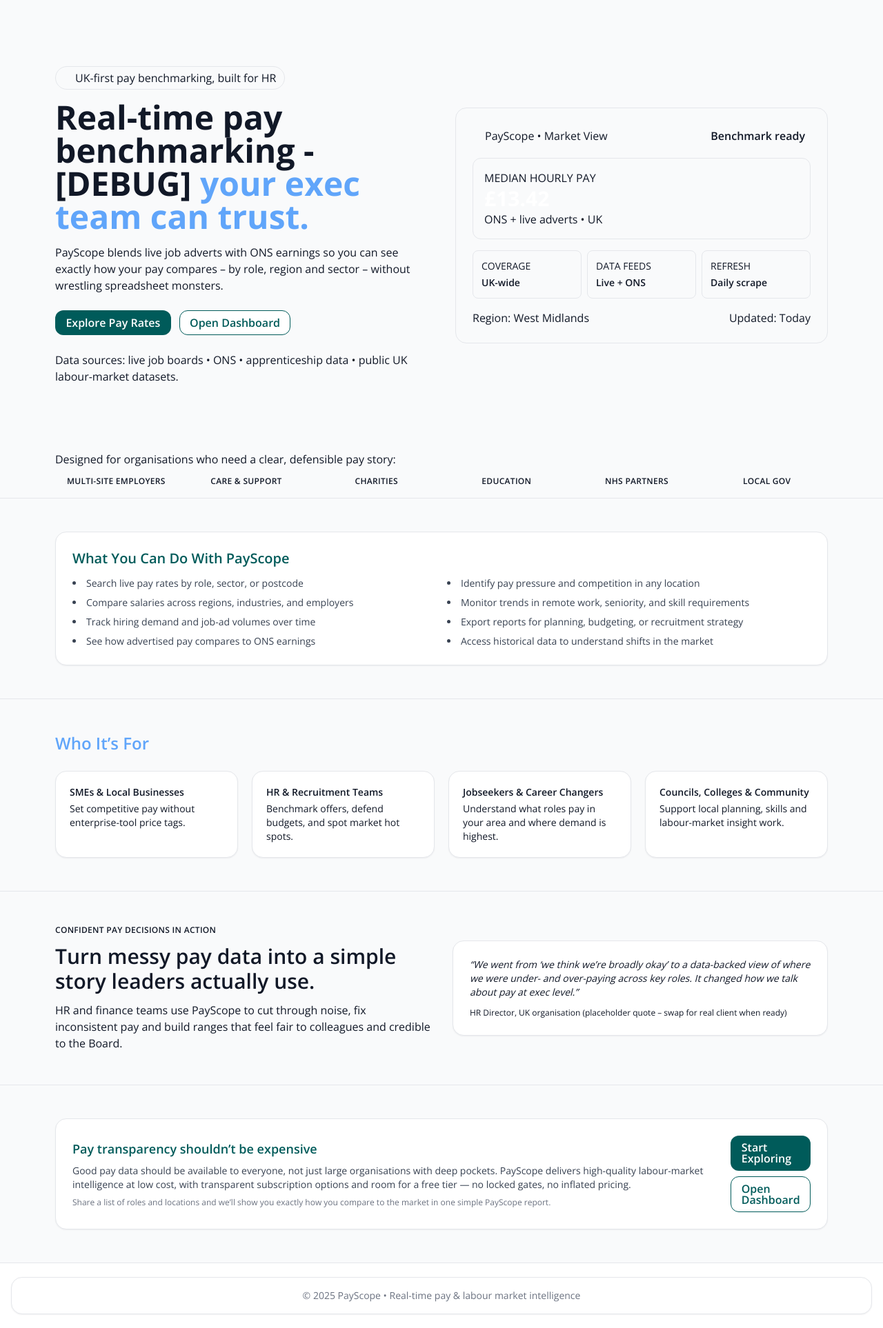
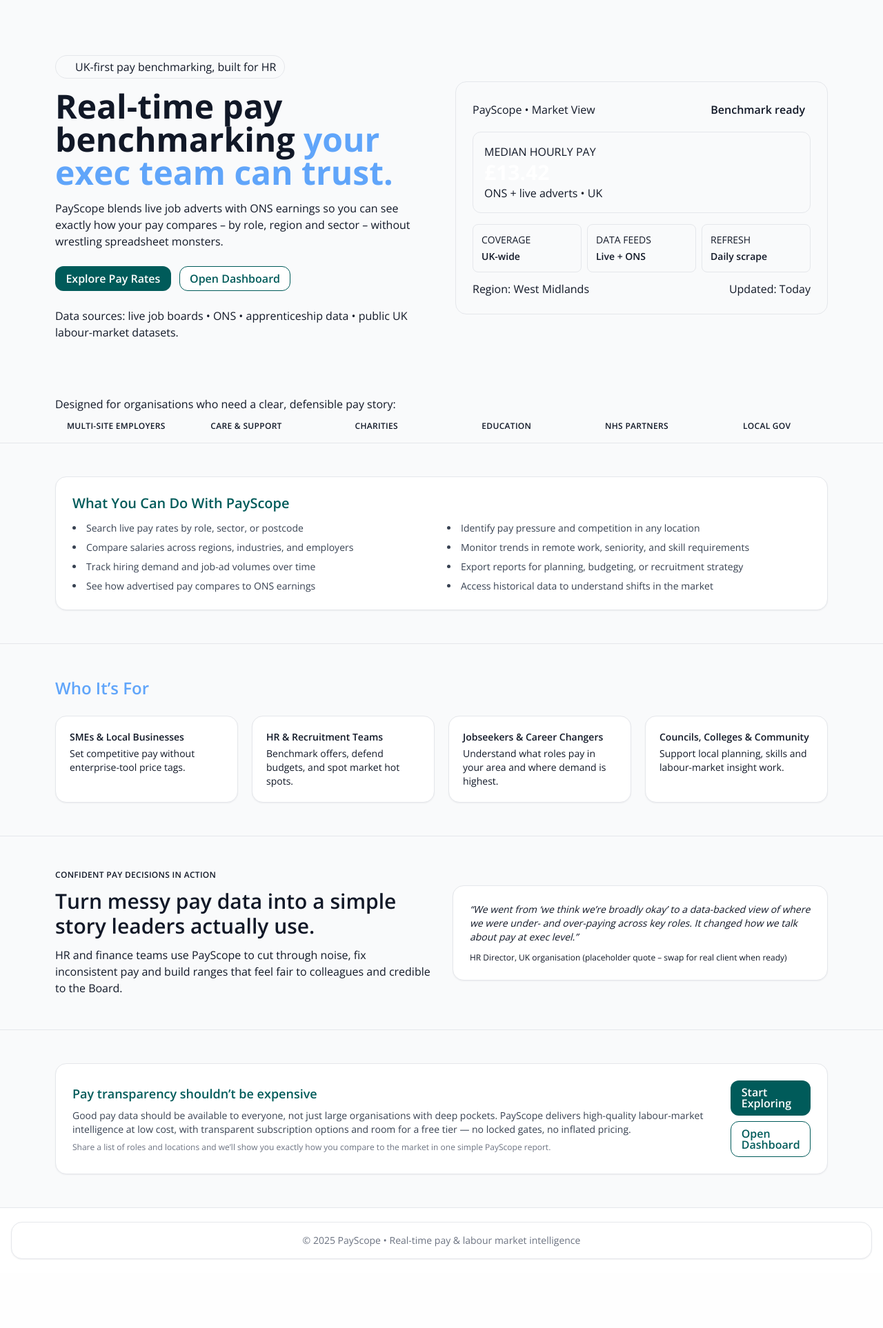
Before and after one commit to Dolman17/PayScope, a Flask app: page / in a window 1280 px wide. Shown: the part 81-2007 px from the top of the page at 69% size. After the commit the page ends 1907 px from the top, so only its background shows below. Run offline with Flask 3, Linux system fonts and the light colour scheme; the visitor is signed in with stand-in values (Sample User, id 1); parts of the project's set-up code (start-up, migrations or seed data) failed here and were passed over.

Commit message:
Update index.html

```diff
--- a/app/templates/index.html
+++ b/app/templates/index.html
@@ -2,13 +2,8 @@
 {% block title %}PayScope • Real-Time Pay Insights{% endblock %}
 
 {% block content %}
-<div class="flex flex-col">
-
-  <!-- HERO – premium dark -->
-  <section class="bg-slate-900 text-slate-100">
-    <div class="max-w-6xl mx-auto py-16 lg:py-20 px-4 grid lg:grid-cols-2 gap-10 items-center fade-in-on-scroll">
-
-      <!-- Left -->
+<section class="bg-slate-900 text-slate-100 py-16">
+  <div class="max-w-6xl mx-auto px-4 grid lg:grid-cols-2 gap-10 items-center">
     <div>
       <div class="inline-flex items-center gap-2 rounded-full bg-slate-800/80 border border-slate-700 px-3 py-1 mb-4 text-[11px] text-slate-300">
         <span class="inline-flex h-2 w-2 rounded-full bg-emerald-400"></span>
@@ -16,7 +11,7 @@
       </div>
 
       <h1 class="text-3xl sm:text-4xl lg:text-5xl font-extrabold leading-tight mb-4">
-          Real-time pay benchmarking - [DEBUG]
+        Real-time pay benchmarking
         <span style="color: var(--brand-light);">your exec team can trust.</span>
       </h1>
 
@@ -49,46 +44,38 @@
       </p>
     </div>
 
-      <!-- Right – “product” snapshot -->
-      <div class="relative">
-        <div class="absolute inset-0 blur-3xl bg-gradient-to-br from-[var(--brand)]/25 via-sky-400/10 to-transparent pointer-events-none"></div>
-
-        <div class="relative bg-slate-900 border border-slate-700 rounded-2xl p-6 shadow-soft space-y-4 card-hover">
-          <div class="flex items-center justify-between mb-3">
-            <div class="flex items-center gap-2">
-              <span class="h-2.5 w-2.5 rounded-full bg-emerald-400"></span>
-              <span class="text-[11px] font-medium text-slate-300">PayScope • Market View</span>
-            </div>
+    <div class="bg-slate-800 border border-slate-700 rounded-2xl p-6">
+      <div class="flex items-center justify-between mb-4">
+        <p class="text-[11px] text-slate-300">PayScope • Market View</p>
         <span class="text-[10px] px-2 py-1 rounded-full bg-emerald-500/10 text-emerald-300 font-semibold">
           Benchmark ready
         </span>
       </div>
 
-          <div class="bg-slate-950 rounded-xl p-4 border border-slate-700 mb-4">
+      <div class="bg-slate-900 rounded-xl p-4 border border-slate-700 mb-4">
         <p class="text-[11px] text-slate-400 uppercase">Median hourly pay</p>
         <p class="text-3xl font-bold text-white">£13.42</p>
         <p class="text-[11px] text-slate-500">ONS + live adverts • UK</p>
       </div>
 
       <div class="grid grid-cols-3 gap-2 text-sm text-slate-200 mb-3">
-            <div class="bg-slate-950 border border-slate-700 rounded-lg p-3">
+        <div class="bg-slate-900 border border-slate-700 rounded-lg p-3">
           <p class="text-[10px] text-slate-500 uppercase mb-1">Coverage</p>
           <p class="font-semibold">UK-wide</p>
         </div>
-            <div class="bg-slate-950 border border-slate-700 rounded-lg p-3">
+        <div class="bg-slate-900 border border-slate-700 rounded-lg p-3">
           <p class="text-[10px] text-slate-500 uppercase mb-1">Data feeds</p>
           <p class="font-semibold">Live + ONS</p>
         </div>
-            <div class="bg-slate-950 border border-slate-700 rounded-lg p-3">
+        <div class="bg-slate-900 border border-slate-700 rounded-lg p-3">
           <p class="text-[10px] text-slate-500 uppercase mb-1">Refresh</p>
           <p class="font-semibold">Daily scrape</p>
         </div>
       </div>
 
-          <div class="flex items-center justify-between text-[11px] text-slate-500">
+      <div class="flex items-center justify-between text-[11px] text-slate-400">
         <span>Region: West Midlands</span>
         <span>Updated: {{ benchmark_updated_at or "Today" }}</span>
-          </div>
       </div>
     </div>
   </div>
```
Lines whose indentation alone changed are shown as unchanged.
